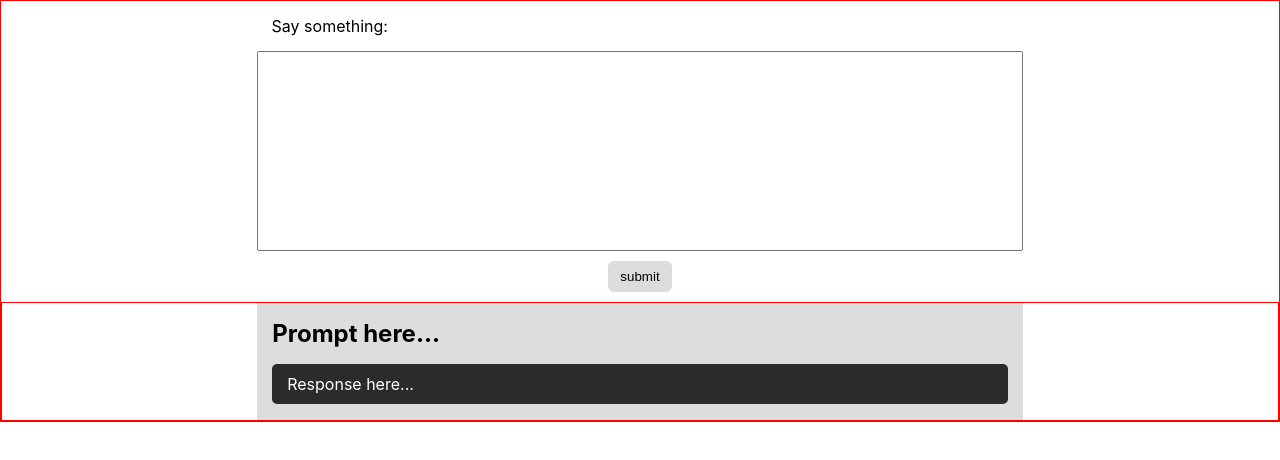
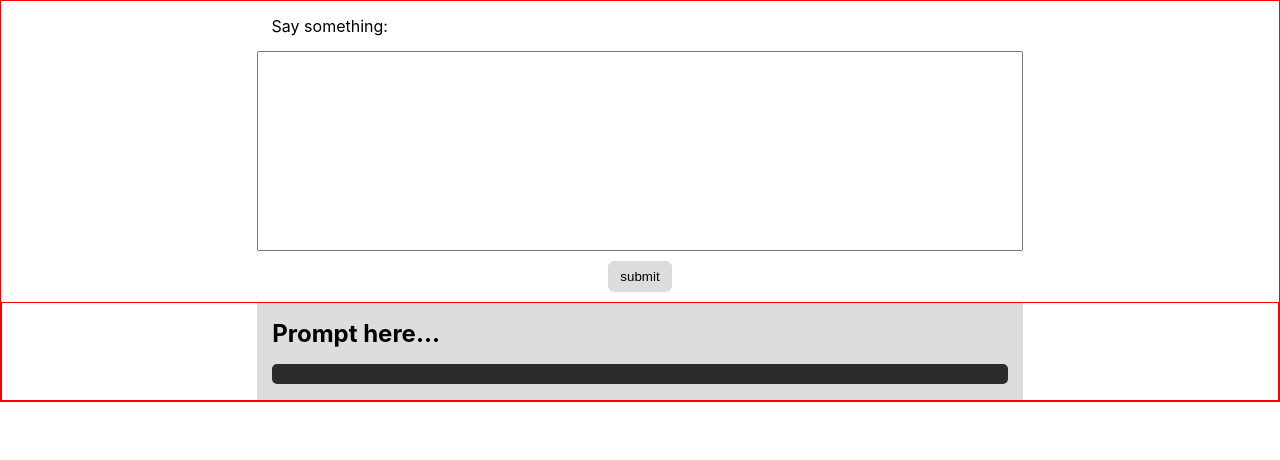
Before and after one commit to ethanloewen/shopify-challenge, a React (Create React App) app: page / in a window 1280 px wide. Shown: the top 460 px of the page. Built offline with nearby package versions, Linux system fonts and the light colour scheme.

Commit message:
Pass props from app to componenets

```diff
--- a/src/App.js
+++ b/src/App.js
@@ -8,8 +8,8 @@ function App() {
 
   return (
     <div className="App">
-      <Form />
-      <Response input={'Prompt here...'} output={'Response here...'}/>
+      <Form setLatestOutput={setLatestOutput} />
+      <Response input={'Prompt here...'} output={latestOutput} />
     </div>
   );
 }
--- a/src/components/Form.js
+++ b/src/components/Form.js
@@ -1,7 +1,7 @@
 import './Form.scss';
 import $ from 'jquery';
 
-export default function Form() {
+export default function Form(props) {
 
   // submit the text area value
   const submitText = (e) => {
@@ -28,7 +28,10 @@ export default function Form() {
       body: JSON.stringify(data),
     })
     .then(response => response.json())
-    .then(data => console.log('data', data.choices[0].text));
+    .then(data => {
+      console.log('data', data.choices[0].text);
+      props.setLatestOutput(data.choices[0].text);
+    });
   };
 
   return (
```
Lines whose indentation alone changed are shown as unchanged.
